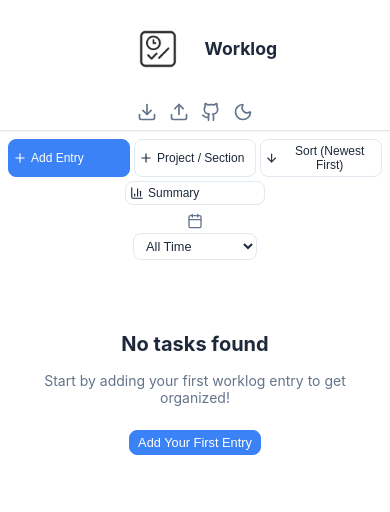
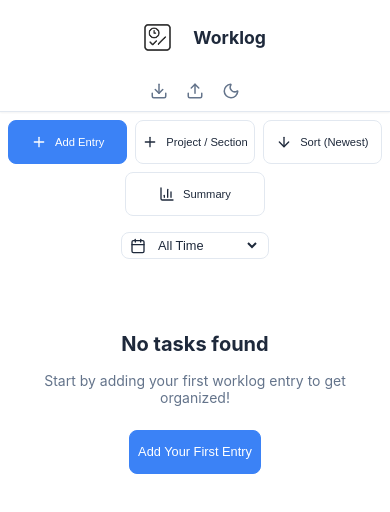
Before and after one commit to ManishJangid007/Worklog, a React (Create React App) app: page / in a window 390 px wide. Shown: the top 512 px of the page. Built offline with nearby package versions, Linux system fonts and the light colour scheme.

Commit message:
Fix: mobile ui

```diff
--- a/src/App.css
+++ b/src/App.css
@@ -67,6 +67,71 @@ body {
   background-color: var(--bg-primary);
   color: var(--text-primary);
   transition: background-color 0.3s ease, color 0.3s ease;
+  /* Prevent zoom on input focus on mobile */
+  -webkit-text-size-adjust: 100%;
+  -ms-text-size-adjust: 100%;
+}
+
+/* Mobile-specific improvements */
+@media (max-width: 767px) {
+  body {
+    /* Prevent horizontal scrolling */
+    overflow-x: hidden;
+  }
+
+  /* Improve touch targets */
+  button,
+  .icon-button,
+  .action-button,
+  .view-details-button {
+    min-height: 44px;
+    min-width: 44px;
+  }
+
+  /* Improve modal touch experience */
+  .modal-overlay {
+    -webkit-overflow-scrolling: touch;
+  }
+
+  .modal-content {
+    -webkit-overflow-scrolling: touch;
+  }
+
+  /* Improve mobile app feel */
+  .app {
+    /* Prevent bounce on iOS */
+    position: fixed;
+    top: 0;
+    left: 0;
+    right: 0;
+    bottom: 0;
+    overflow-y: auto;
+    -webkit-overflow-scrolling: touch;
+  }
+
+  /* Better spacing for mobile */
+  .main-content {
+    padding-bottom: var(--spacing-xl);
+  }
+
+  /* Improve button spacing */
+  .action-buttons {
+    gap: var(--spacing-sm);
+  }
+
+  /* Better modal margins */
+  .modal {
+    margin: var(--spacing-sm);
+    border-radius: var(--radius-lg);
+  }
+
+  /* Improve form elements on mobile */
+  .form-input,
+  .form-select,
+  .date-picker-trigger {
+    font-size: 16px;
+    /* Prevents zoom on iOS */
+  }
 }
 
 .app {
@@ -151,6 +216,8 @@ body {
   justify-content: center;
   position: relative;
   overflow: hidden;
+  min-width: 40px;
+  min-height: 40px;
 }
 
 .icon-button:hover {
@@ -198,65 +265,96 @@ body {
   justify-content: space-between;
   align-items: center;
   margin-bottom: var(--spacing-xl);
-  gap: var(--spacing-lg);
+  gap: var(--spacing-xl);
+  max-width: 100%;
 }
 
 .action-buttons {
   display: flex;
-  gap: var(--spacing-sm);
+  gap: var(--spacing-md);
+  flex-wrap: wrap;
 }
 
 .action-button {
   display: flex;
   align-items: center;
-  gap: var(--spacing-xs);
+  justify-content: center;
+  gap: var(--spacing-sm);
+  padding: var(--spacing-md) var(--spacing-lg);
+  border: 1px solid var(--border-color);
+  border-radius: var(--radius-md);
+  background-color: var(--bg-card);
+  color: var(--text-primary);
+  cursor: pointer;
+  font-size: 0.875rem;
+  font-weight: 500;
+  transition: all 0.2s ease;
+  white-space: nowrap;
+  min-height: 44px;
+  text-align: center;
+  flex-shrink: 0;
+}
+
+.action-button:hover {
+  border-color: var(--border-hover);
+  background-color: var(--bg-tertiary);
+}
+
+.action-button.primary {
+  background-color: var(--primary-color);
+  color: white;
+  border-color: var(--primary-color);
+}
+
+.action-button.primary:hover {
+  background-color: var(--primary-hover);
+  border-color: var(--primary-hover);
+}
+
+.action-button.secondary {
+  background-color: var(--bg-card);
+  color: var(--text-primary);
+}
+
+.button-text {
+  display: inline;
+  white-space: nowrap;
+}
+
+.date-filter {
+  display: flex;
+  align-items: center;
+  gap: var(--spacing-sm);
+  color: var(--text-secondary);
+}
+
+.filter-select-container {
+  display: flex;
+  align-items: center;
+  gap: var(--spacing-sm);
   padding: var(--spacing-sm) var(--spacing-md);
   border: 1px solid var(--border-color);
   border-radius: var(--radius-md);
   background-color: var(--bg-card);
   color: var(--text-primary);
-  cursor: pointer;
   font-size: 0.875rem;
-  font-weight: 500;
-  transition: all 0.2s ease;
-}
-
-.action-button:hover {
+  cursor: pointer;
+  transition: all 0.2s ease;
+}
+
+.filter-select-container:hover {
   border-color: var(--border-hover);
   background-color: var(--bg-tertiary);
 }
 
-.action-button.primary {
-  background-color: var(--primary-color);
-  color: white;
-  border-color: var(--primary-color);
-}
-
-.action-button.primary:hover {
-  background-color: var(--primary-hover);
-  border-color: var(--primary-hover);
-}
-
-.action-button.secondary {
-  background-color: var(--bg-card);
-  color: var(--text-primary);
-}
-
-.date-filter {
-  display: flex;
-  align-items: center;
-  gap: var(--spacing-sm);
-  color: var(--text-secondary);
-}
-
 .filter-select {
-  padding: var(--spacing-sm) var(--spacing-md);
-  border: 1px solid var(--border-color);
-  border-radius: var(--radius-md);
-  background-color: var(--bg-card);
+  border: none;
+  background: none;
   color: var(--text-primary);
   font-size: 0.875rem;
   cursor: pointer;
+  outline: none;
+  flex: 1;
 }
 
 .filter-select:focus {
@@ -280,7 +378,7 @@ body {
   background-color: var(--bg-card);
   border: 1px solid var(--border-color);
   border-radius: var(--radius-lg);
-  padding: var(--spacing-lg);
+  padding: var(--spacing-xl);
   box-shadow: var(--shadow-sm);
   transition: all 0.2s ease;
 }
@@ -308,8 +406,8 @@ body {
 .view-details-button {
   display: flex;
   align-items: center;
-  gap: var(--spacing-xs);
-  padding: var(--spacing-xs) var(--spacing-sm);
+  gap: var(--spacing-sm);
+  padding: var(--spacing-sm) var(--spacing-md);
   border: 1px solid var(--border-color);
   border-radius: var(--radius-sm);
   background-color: var(--bg-tertiary);
@@ -317,6 +415,8 @@ body {
   cursor: pointer;
   font-size: 0.75rem;
   transition: all 0.2s ease;
+  min-height: 36px;
+  white-space: nowrap;
 }
 
 .view-details-button:hover {
@@ -441,11 +541,14 @@ body {
   border-radius: var(--radius-lg);
   box-shadow: var(--shadow-lg);
   max-width: 500px;
-  width: 100%;
+  width: 90%;
   max-height: 90vh;
   overflow: hidden;
   display: flex;
   flex-direction: column;
+  margin: var(--spacing-md);
+  margin-left: auto;
+  margin-right: auto;
 }
 
 .modal.large {
@@ -453,9 +556,12 @@ body {
 }
 
 .add-task-modal {
-  max-width: 700px;
+  max-width: 600px;
+  width: 90%;
   max-height: 90vh;
   min-height: 600px;
+  margin-left: auto;
+  margin-right: auto;
 }
 
 /* Alert Modal Styles */
@@ -536,7 +642,7 @@ body {
   display: flex;
   justify-content: space-between;
   align-items: center;
-  padding: var(--spacing-lg);
+  padding: var(--spacing-xl);
   border-bottom: 1px solid var(--border-color);
 }
 
@@ -572,7 +678,7 @@ body {
 }
 
 .modal-content {
-  padding: var(--spacing-lg);
+  padding: var(--spacing-xl);
   overflow-y: auto;
   flex: 1;
 }
@@ -580,8 +686,8 @@ body {
 .modal-footer {
   display: flex;
   justify-content: flex-end;
-  gap: var(--spacing-sm);
-  padding: var(--spacing-lg);
+  gap: var(--spacing-md);
+  padding: var(--spacing-xl);
   border-top: 1px solid var(--border-color);
 }
 
@@ -780,6 +886,9 @@ body {
   font-size: 0.875rem;
   transition: border-color 0.2s ease;
   height: 40px;
+  line-height: 1.4;
+  display: flex;
+  align-items: center;
 }
 
 .form-input:focus {
@@ -917,11 +1026,12 @@ body {
   align-items: center;
   justify-content: space-between;
   gap: var(--spacing-sm);
-  padding: var(--spacing-sm);
+  padding: var(--spacing-md);
   border: 1px solid var(--border-color);
   border-radius: var(--radius-sm);
   margin-bottom: var(--spacing-xs);
   background-color: var(--bg-tertiary);
+  min-height: 48px;
 }
 
 .task-content {
@@ -929,11 +1039,12 @@ body {
   align-items: center;
   gap: var(--spacing-sm);
   flex: 1;
+  min-height: 24px;
 }
 
 .task-checkbox {
-  width: 18px;
-  height: 18px;
+  width: 16px;
+  height: 16px;
   border: 2px solid var(--border-color);
   border-radius: var(--radius-sm);
   background-color: var(--bg-card);
@@ -944,6 +1055,7 @@ body {
   transition: all 0.2s ease;
   flex-shrink: 0;
   color: var(--text-primary);
+  margin-right: var(--spacing-sm);
 }
 
 .task-checkbox:hover {
@@ -966,6 +1078,10 @@ body {
 .task-description {
   flex: 1;
   color: var(--text-primary);
+  line-height: 1.4;
+  display: flex;
+  align-items: center;
+  min-height: 20px;
 }
 
 .task-project {
@@ -1121,8 +1237,9 @@ body {
 .hours-input {
   display: flex;
   align-items: center;
-  gap: var(--spacing-xs);
+  gap: var(--spacing-sm);
   color: var(--text-secondary);
+  min-height: 40px;
 }
 
 .hours-input-field {
@@ -1168,7 +1285,8 @@ body {
 
 .copy-buttons {
   display: flex;
-  gap: var(--spacing-sm);
+  gap: var(--spacing-md);
+  flex-wrap: wrap;
 }
 
 /* Add Section and Task Styles */
@@ -1287,12 +1405,13 @@ body {
 .hours-input {
   display: flex;
   align-items: center;
-  gap: var(--spacing-xs);
+  gap: var(--spacing-sm);
   color: var(--text-secondary);
+  min-height: 40px;
 }
 
 .copy-button {
-  padding: var(--spacing-xs) var(--spacing-sm);
+  padding: var(--spacing-sm) var(--spacing-md);
   border: 1px solid var(--border-color);
   border-radius: var(--radius-sm);
   background-color: var(--bg-card);
@@ -1302,6 +1421,7 @@ body {
   transition: all 0.2s ease;
   position: relative;
   overflow: hidden;
+  min-height: 36px;
 }
 
 .copy-button:hover {
@@ -1716,14 +1836,27 @@ body {
 
   .tasks-grid {
     grid-template-columns: repeat(auto-fill, minmax(350px, 1fr));
+    max-width: 100%;
+  }
+
+  .task-card {
+    max-width: 400px;
+    width: 100%;
+  }
+
+  .action-button {
+    min-width: 160px;
+    max-width: 220px;
   }
 
   .modal {
-    max-width: 800px;
+    max-width: 600px;
+    width: 90%;
   }
 
   .add-task-modal {
-    max-width: 800px;
+    max-width: 600px;
+    width: 90%;
   }
 }
 
@@ -1731,6 +1864,27 @@ body {
 @media (max-width: 1399px) and (min-width: 1200px) {
   .tasks-grid {
     grid-template-columns: repeat(auto-fill, minmax(320px, 1fr));
+    max-width: 100%;
+  }
+
+  .task-card {
+    max-width: 380px;
+    width: 100%;
+  }
+
+  .action-button {
+    min-width: 140px;
+    max-width: 200px;
+  }
+
+  .modal {
+    max-width: 550px;
+    width: 90%;
+  }
+
+  .add-task-modal {
+    max-width: 550px;
+    width: 90%;
   }
 }
 
@@ -1738,10 +1892,31 @@ body {
 @media (max-width: 1199px) and (min-width: 992px) {
   .tasks-grid {
     grid-template-columns: repeat(auto-fill, minmax(300px, 1fr));
+    max-width: 100%;
+  }
+
+  .task-card {
+    max-width: 350px;
+    width: 100%;
   }
 
   .action-row {
     gap: var(--spacing-md);
+  }
+
+  .action-button {
+    min-width: 120px;
+    max-width: 180px;
+  }
+
+  .modal {
+    max-width: 500px;
+    width: 90%;
+  }
+
+  .add-task-modal {
+    max-width: 500px;
+    width: 90%;
   }
 }
 
@@ -1790,10 +1965,20 @@ body {
     font-size: 1.25rem;
   }
 
+  .top-bar-actions {
+    gap: var(--spacing-xs);
+  }
+
+  .icon-button {
+    padding: var(--spacing-xs);
+    min-width: 36px;
+    min-height: 36px;
+  }
+
   .action-row {
     flex-direction: column;
     align-items: stretch;
-    gap: var(--spacing-md);
+    gap: var(--spacing-lg);
   }
 
   .action-buttons {
@@ -1804,8 +1989,16 @@ body {
 
   .action-button {
     font-size: 0.8rem;
-    padding: var(--spacing-xs) var(--spacing-sm);
+    padding: var(--spacing-sm) var(--spacing-md);
     min-width: 120px;
+    flex: 1;
+    max-width: 160px;
+    min-height: 44px;
+  }
+
+  .button-text {
+    font-size: 0.75rem;
+    white-space: nowrap;
   }
 
   .date-filter {
@@ -1818,7 +2011,7 @@ body {
   }
 
   .task-card {
-    padding: var(--spacing-md);
+    padding: var(--spacing-lg);
   }
 
   .task-card-header {
@@ -1839,6 +2032,7 @@ body {
   .modal {
     max-height: 95vh;
     margin: var(--spacing-sm);
+    border-radius: var(--radius-md);
   }
 
   .add-task-modal {
@@ -1848,15 +2042,15 @@ body {
   }
 
   .modal-header {
-    padding: var(--spacing-md);
+    padding: var(--spacing-lg);
   }
 
   .modal-content {
-    padding: var(--spacing-md);
+    padding: var(--spacing-lg);
   }
 
   .modal-footer {
-    padding: var(--spacing-md);
+    padding: var(--spacing-lg);
   }
 
   .project-actions {
@@ -1889,8 +2083,8 @@ body {
   }
 
   .task-checkbox {
-    width: 12px;
-    height: 12px;
+    width: 14px;
+    height: 14px;
   }
 
   .add-section-container {
@@ -2021,31 +2215,206 @@ body {
 
   .icon-button {
     padding: var(--spacing-xs);
+    min-width: 32px;
+    min-height: 32px;
+  }
+
+  /* Hide less important icons on very small screens */
+  .icon-button:nth-child(3) {
+    display: none;
+    /* Hide GitHub icon on very small screens */
+  }
+}
+
+/* Extra small screens - hide less important icons */
+@media (max-width: 400px) {
+  .icon-button:nth-child(3) {
+    display: none;
+    /* Hide GitHub icon on extra small screens */
+  }
+
+  .modal {
+    margin: var(--spacing-xs);
+    max-width: calc(100vw - 20px);
+    width: calc(100vw - 20px);
+  }
+
+  .add-task-modal {
+    margin: var(--spacing-xs);
+    max-width: calc(100vw - 20px);
+    width: calc(100vw - 20px);
+  }
+
+  .modal-header {
+    padding: var(--spacing-sm);
+  }
+
+  .modal-content {
+    padding: var(--spacing-sm);
+  }
+
+  .modal-footer {
+    padding: var(--spacing-sm);
+  }
+
+  .task-checkbox {
+    width: 16px;
+    height: 16px;
+    min-width: 16px;
+    min-height: 16px;
+    margin-right: var(--spacing-xs);
+  }
+
+  .copy-buttons {
+    gap: var(--spacing-xs);
+    flex-wrap: wrap;
+  }
+
+  .copy-button {
+    font-size: 0.7rem;
+    padding: var(--spacing-xs) var(--spacing-sm);
+    min-height: 28px;
+    white-space: nowrap;
+  }
+
+  .project-section {
+    padding: var(--spacing-sm);
+  }
+
+  .section-header {
+    padding: var(--spacing-sm);
+  }
+
+  .section-header h4 {
+    font-size: 0.9rem;
+  }
+
+  .task-item {
+    padding: var(--spacing-xs);
+  }
+
+  .task-description {
+    font-size: 0.8rem;
+    min-height: 20px;
+  }
+
+  .task-project {
+    font-size: 0.7rem;
+  }
+
+  .hours-input {
+    min-height: 20px;
+    font-size: 0.8rem;
+  }
+
+  .hours-input-field {
+    font-size: 0.8rem;
+    padding: var(--spacing-xs);
+  }
+
+  .project-action-buttons {
+    gap: var(--spacing-xs);
+    flex-wrap: wrap;
+  }
+
+  .edit-project-btn,
+  .delete-project-btn {
+    font-size: 0.7rem;
+    padding: var(--spacing-xs) var(--spacing-sm);
+    min-height: 28px;
+  }
+}
+
+/* iPhone SE and similar very small devices */
+@media (max-width: 375px) {
+  .modal {
+    margin: var(--spacing-xs);
+    max-width: calc(100vw - 16px);
+    width: calc(100vw - 16px);
+  }
+
+  .add-task-modal {
+    margin: var(--spacing-xs);
+    max-width: calc(100vw - 16px);
+    width: calc(100vw - 16px);
+  }
+
+  .task-checkbox {
+    width: 14px;
+    height: 14px;
+    min-width: 14px;
+    min-height: 14px;
+    margin-right: var(--spacing-xs);
+  }
+
+  .copy-button {
+    font-size: 0.65rem;
+    padding: var(--spacing-xs);
+    min-height: 24px;
+    white-space: nowrap;
+  }
+
+  .section-header h4 {
+    font-size: 0.85rem;
+  }
+
+  .task-description {
+    font-size: 0.75rem;
+    min-height: 18px;
+  }
+
+  .task-project {
+    font-size: 0.65rem;
+  }
+
+  .hours-input {
+    min-height: 18px;
+    font-size: 0.75rem;
+  }
+
+  .hours-input-field {
+    font-size: 0.75rem;
+    padding: var(--spacing-xs);
+  }
+
+  .edit-project-btn,
+  .delete-project-btn {
+    font-size: 0.65rem;
+    padding: var(--spacing-xs);
+    min-height: 24px;
+  }
 }
 
 .action-row {
   flex-direction: column;
   align-items: stretch;
-    gap: var(--spacing-sm);
+  gap: var(--spacing-md);
 }
 
 .action-buttons {
   justify-content: center;
   flex-wrap: wrap;
-    gap: var(--spacing-xs);
+  gap: var(--spacing-sm);
 }
 
 .action-button {
   font-size: 0.75rem;
-    padding: var(--spacing-xs);
+  padding: var(--spacing-sm) var(--spacing-md);
   min-width: 100px;
   flex: 1;
   max-width: 140px;
+  min-height: 44px;
 }
 
 .action-button svg {
-    width: 14px;
-    height: 14px;
+  width: 16px;
+  height: 16px;
+  flex-shrink: 0;
+}
+
+.button-text {
+  font-size: 0.7rem;
+  white-space: nowrap;
 }
 
 .date-filter {
@@ -2054,9 +2423,13 @@ body {
   gap: var(--spacing-xs);
 }
 
+.filter-select-container {
+  font-size: 0.8rem;
+  padding: var(--spacing-xs) var(--spacing-sm);
+}
+
 .filter-select {
   font-size: 0.8rem;
-    padding: var(--spacing-xs) var(--spacing-sm);
 }
 
 .tasks-grid {
@@ -2065,7 +2438,7 @@ body {
 }
 
 .task-card {
-    padding: var(--spacing-sm);
+  padding: var(--spacing-md);
 }
 
 .task-card-header {
@@ -2080,7 +2453,8 @@ body {
 
 .view-details-button {
   font-size: 0.7rem;
-    padding: var(--spacing-xs);
+  padding: var(--spacing-sm) var(--spacing-md);
+  min-height: 32px;
 }
 
 .task-card-stats {
@@ -2127,7 +2501,7 @@ body {
 }
 
 .modal-header {
-    padding: var(--spacing-sm);
+  padding: var(--spacing-md);
 }
 
 .modal-header h2 {
@@ -2135,12 +2509,12 @@ body {
 }
 
 .modal-content {
-    padding: var(--spacing-sm);
+  padding: var(--spacing-md);
 }
 
 .modal-footer {
-    padding: var(--spacing-sm);
-    gap: var(--spacing-xs);
+  padding: var(--spacing-md);
+  gap: var(--spacing-sm);
 }
 
 .form-group {
@@ -2363,7 +2737,6 @@ body {
   width: 16px;
   height: 16px;
 }
-}
 
 /* Landscape orientation adjustments for mobile */
 @media (max-width: 767px) and (orientation: landscape) {
--- a/src/components/ActionRow.tsx
+++ b/src/components/ActionRow.tsx
@@ -33,11 +33,11 @@ const ActionRow: React.FC<ActionRowProps> = ({
             <div className="action-buttons">
                 <button className="action-button primary" onClick={onAddTask}>
                     <Plus size={16} />
-                    Add Entry
+                    <span className="button-text">Add Entry</span>
                 </button>
                 <button className="action-button secondary" onClick={onAddProject}>
                     <Plus size={16} />
-                    Project / Section
+                    <span className="button-text">Project / Section</span>
                 </button>
                 <button className="action-button secondary" onClick={onSort}>
                     {sortOrder === 'asc' ? (
@@ -47,15 +47,16 @@ const ActionRow: React.FC<ActionRowProps> = ({
                     ) : (
                         <ArrowUpDown size={16} />
                     )}
-                    Sort {sortOrder === 'asc' ? '(Oldest First)' : '(Newest First)'}
+                    <span className="button-text">Sort {sortOrder === 'asc' ? '(Oldest)' : '(Newest)'}</span>
                 </button>
                 <button className="action-button secondary" onClick={onSummary}>
                     <BarChart3 size={16} />
-                    Summary
+                    <span className="button-text">Summary</span>
                 </button>
             </div>
 
             <div className="date-filter">
+                <div className="filter-select-container">
                     <Calendar size={16} />
                     <select
                         value={currentFilter}
@@ -73,6 +74,7 @@ const ActionRow: React.FC<ActionRowProps> = ({
                             }
                         </option>
                     </select>
+                </div>
                 {(currentFilter !== 'all' || customDateRange) && (
                     <button
                         className="clear-filter-btn"
--- a/src/components/TopBar.tsx
+++ b/src/components/TopBar.tsx
@@ -56,7 +56,7 @@ const TopBar: React.FC<TopBarProps> = ({ onBackup, onRestore }) => {
         <div className="top-bar">
             <div className="top-bar-content">
                 <div className="app-title-container">
-                    <AppIcon size={64} variant={theme.mode === 'light' ? 'black' : 'white'} />
+                    <AppIcon size={48} variant={theme.mode === 'light' ? 'black' : 'white'} />
                     <h1 className="app-title">Worklog</h1>
                 </div>
                 <div className="top-bar-actions">
@@ -65,28 +65,28 @@ const TopBar: React.FC<TopBarProps> = ({ onBackup, onRestore }) => {
                         onClick={handleExport}
                         title="Export Data"
                     >
-                        <Download size={20} />
+                        <Download size={18} />
                     </button>
                     <button
                         className="icon-button"
                         onClick={handleImport}
                         title="Import Data"
                     >
-                        <Upload size={20} />
+                        <Upload size={18} />
                     </button>
                     <button
                         className="icon-button"
                         onClick={() => window.open('https://github.com/ManishJangid007/Worklog', '_blank')}
                         title="View on GitHub"
                     >
-                        <Github size={20} />
+                        <Github size={18} />
                     </button>
                     <button
                         className="icon-button"
                         onClick={toggleTheme}
                         title={`Switch to ${theme.mode === 'light' ? 'dark' : 'light'} mode`}
                     >
-                        {theme.mode === 'light' ? <Moon size={20} /> : <Sun size={20} />}
+                        {theme.mode === 'light' ? <Moon size={18} /> : <Sun size={18} />}
                     </button>
                 </div>
             </div>
```
Lines whose indentation alone changed are shown as unchanged.
